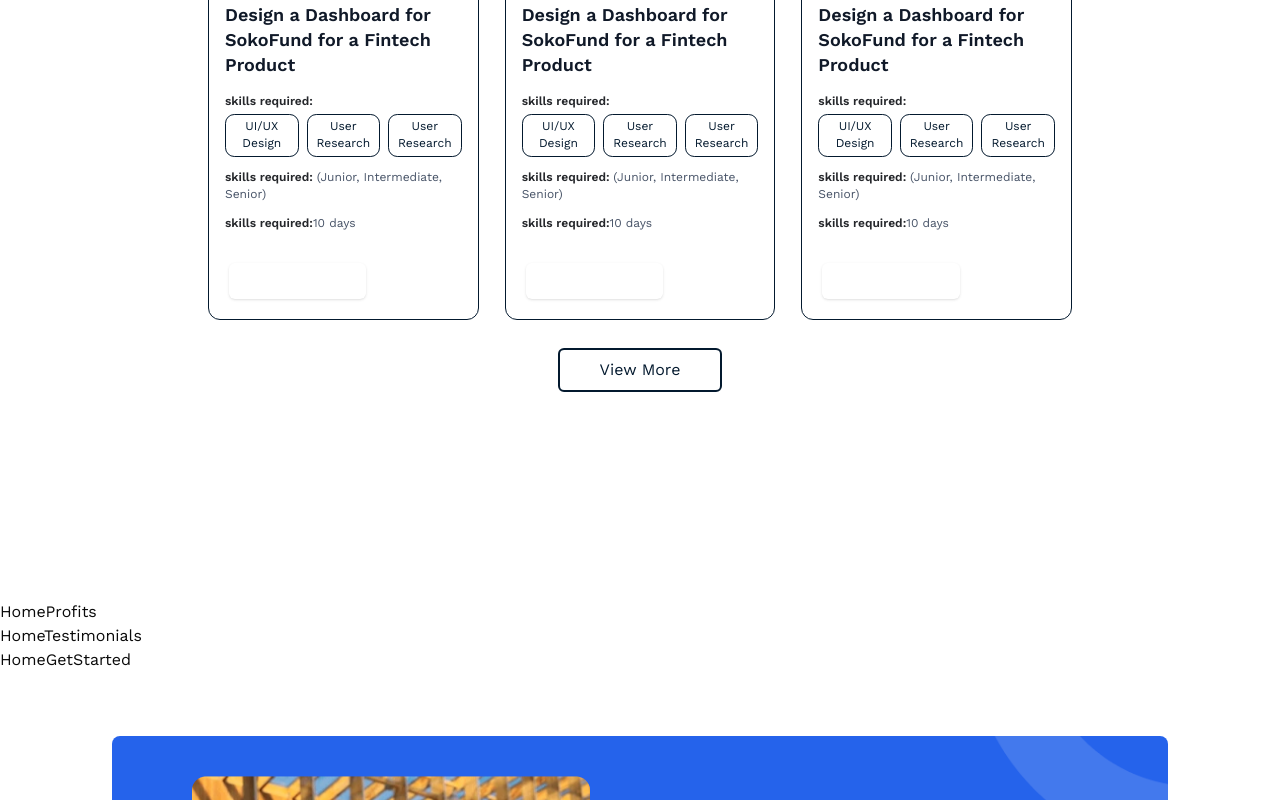
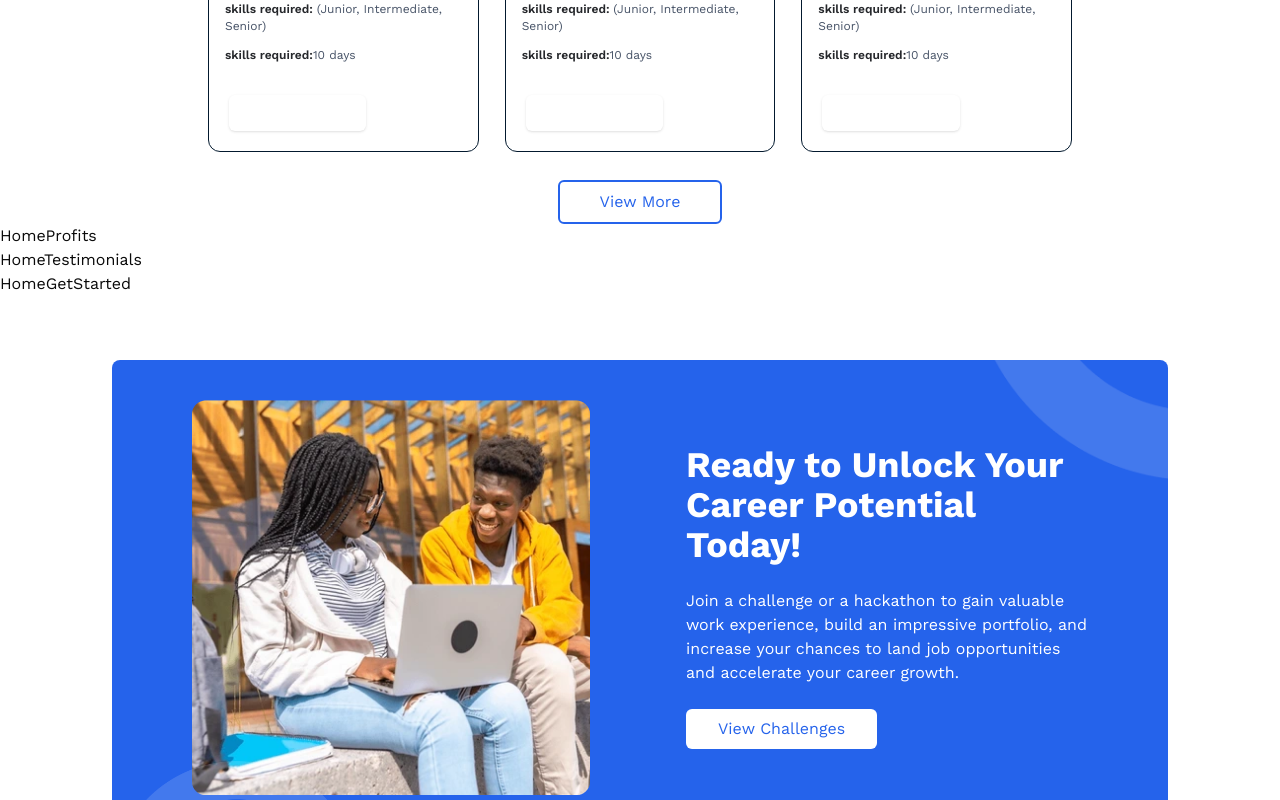
Before and after one commit to Skills-Challenge/Edtech-Frontend, a Next.js app: page / in a window 1280 px wide. Shown: the part 3206-4006 px from the top of the page. Built offline with nearby package versions, Linux system fonts and the light colour scheme.

Commit message:
some minor changes

```diff
--- a/components/common/HomeChallenges.tsx
+++ b/components/common/HomeChallenges.tsx
@@ -4,7 +4,7 @@
 
 const HomeChallenges = () => {
   return (
-    <section className='flex flex-col items-center xl:p-52 lg:p-38 md:p-16 p-5 text-[#03192E] gap-2'>
+    <section className='flex flex-col items-center xl:px-52 lg:px-38 md:px-16 px-5 text-[#03192E] gap-2 md:mt-10'>
       <h1 className='font-bold lg:text-4xl md:text-3xl text-2xl'>Explore Challenges & Hackathons </h1>
       <p className='md:w-[60%] text-center mx-auto text-sm md:text-medium lg:text-lg'>Join Skills Challenges Program to accelerate your career growth and become part of Africa’s largest workforce of digital professionals. </p>
       <div className="grid md:grid-cols-2 lg:grid-cols-3 gap-[26px] pt-[18px]">
@@ -19,7 +19,7 @@
           />
         ))}
       </div>
-      <Link href="/challenges" className='border-2 border-primary py-2 px-10 rounded-md mt-5'>View More</Link>
+      <Link href="/challenges" className='border-2 border-blue-600 py-2 px-10 rounded-md mt-5 text-blue-600'>View More</Link>
     </section>
   )
 }
```
